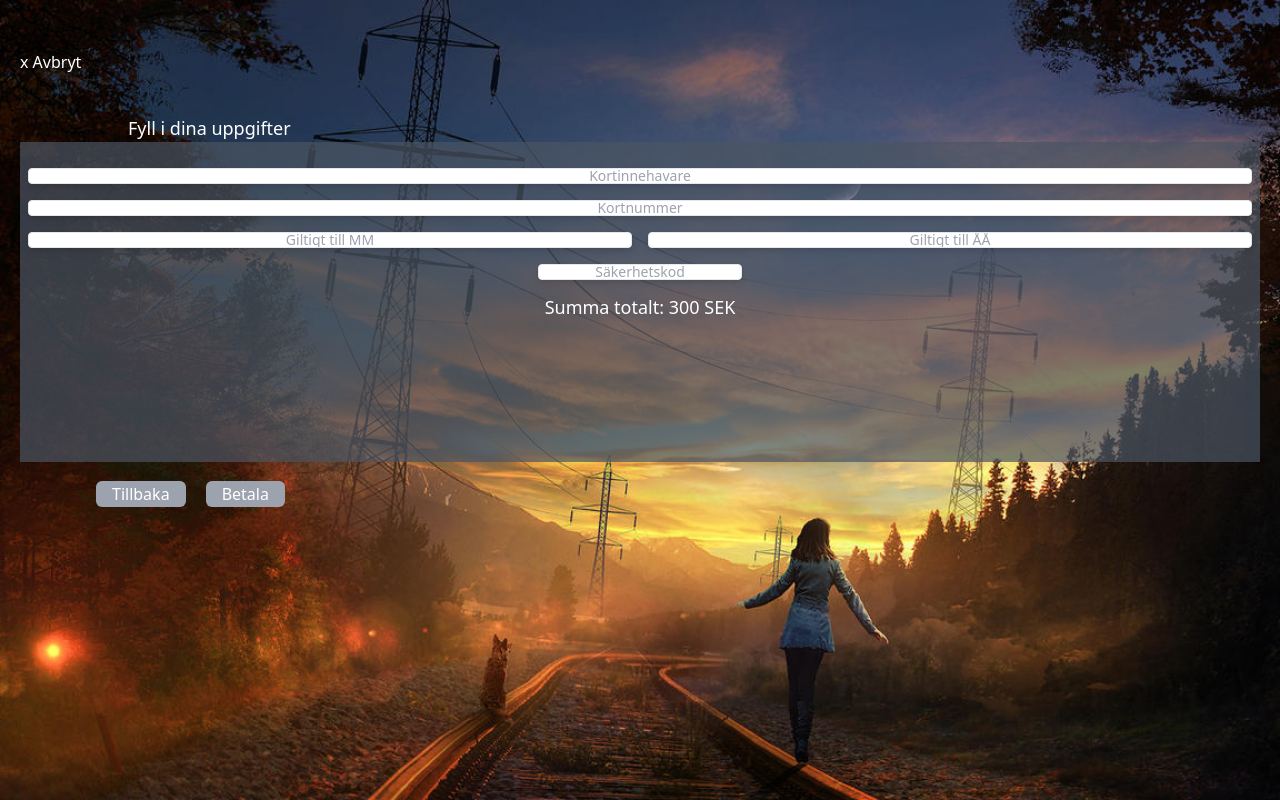
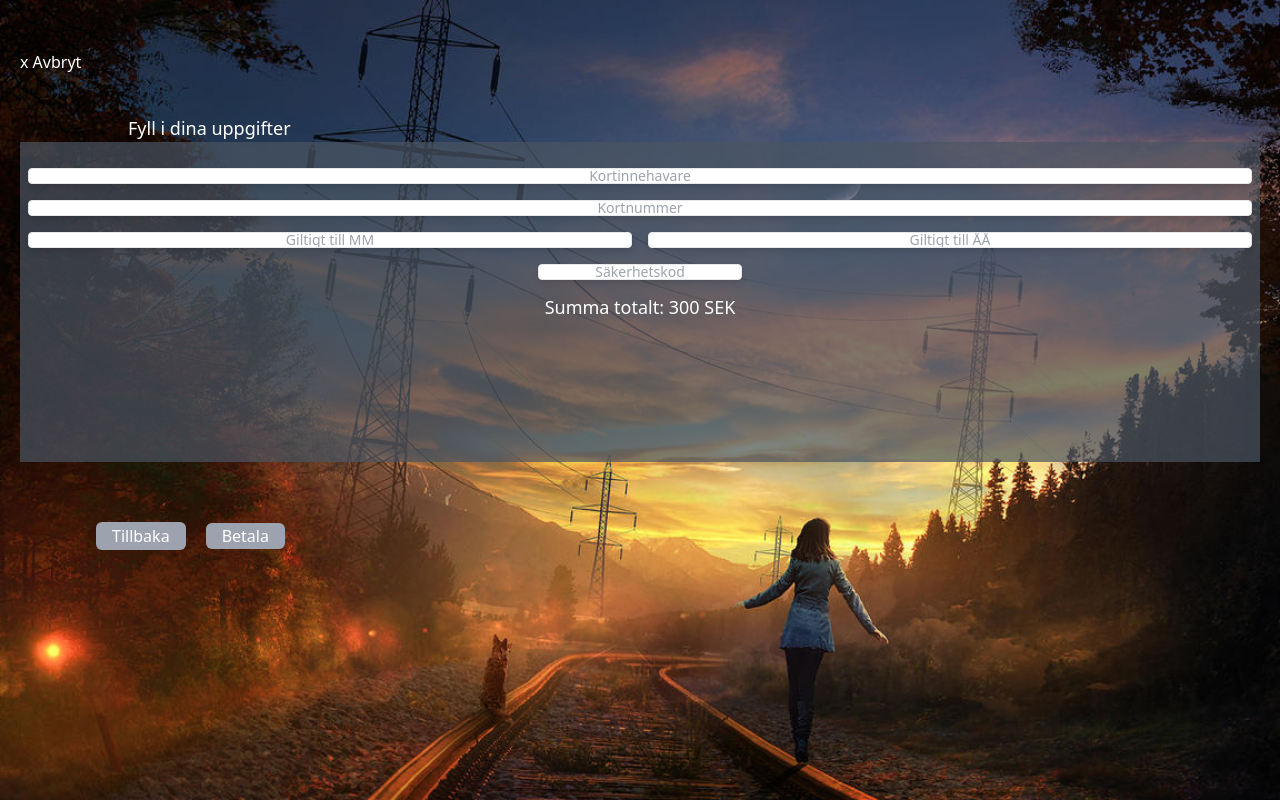
Before and after one commit to adamLundstedt/trainmaster, a Next.js app: page /payment in a window 1280 px wide. Built offline with nearby package versions, Linux system fonts and the light colour scheme.

Commit message:
small changes

```diff
--- a/components/BackButton.js
+++ b/components/BackButton.js
@@ -1,12 +1,21 @@
 import Link from "next/link";
-
+import { useRouter } from "next/router";
 
 export default function BackButton() {
+  const router = useRouter();
   return (
     //tar dig tillbaka till föregående sida
-    <Link href="javascript: history.back()">
+    /*  <Link href="javascript: history.back()">
       <a className="text-white px-4 py-0.5 rounded-md mt-10 bg-gray-400">
-        Tillbaka
+
       </a>
-    </Link>)
+    </Link> */
+    <button
+      type="button"
+      onClick={() => router.back()}
+      className="text-white px-4 py-0.5 rounded-md mt-10 bg-gray-400"
+    >
+      Tillbaka
+    </button>
+  );
 }
--- a/components/DatePicker.js
+++ b/components/DatePicker.js
@@ -4,7 +4,7 @@ export default function DatePicker({ dateSetter }) {
   // Fix for if someone using this component
   // is stupid enough to not provide a function
   // we call when the date changes
-  dateSetter = typeof dateSetter === "function" ? dateSetter : () => { };
+  dateSetter = typeof dateSetter === "function" ? dateSetter : () => {};
 
   let months = [
     "januari",
@@ -81,7 +81,6 @@ export default function DatePicker({ dateSetter }) {
     let x = new Date(today.getTime());
     x.setMonth(x.getMonth() + 1);
     setToday(x);
-
   };
 
   // return different css class if markedDate
@@ -111,6 +110,7 @@ export default function DatePicker({ dateSetter }) {
         </span>
       </h1>
       <table className="text-center text-[13px] ml-3">
+        <tbody>
           <tr>
             {weekdays.map((x, i) => (
               <td key={i}>{x.slice(0, 3)}</td>
@@ -129,6 +129,7 @@ export default function DatePicker({ dateSetter }) {
               ))}
             </tr>
           ))}
+        </tbody>
       </table>
     </div>
   );
```
Lines whose indentation alone changed are shown as unchanged.
